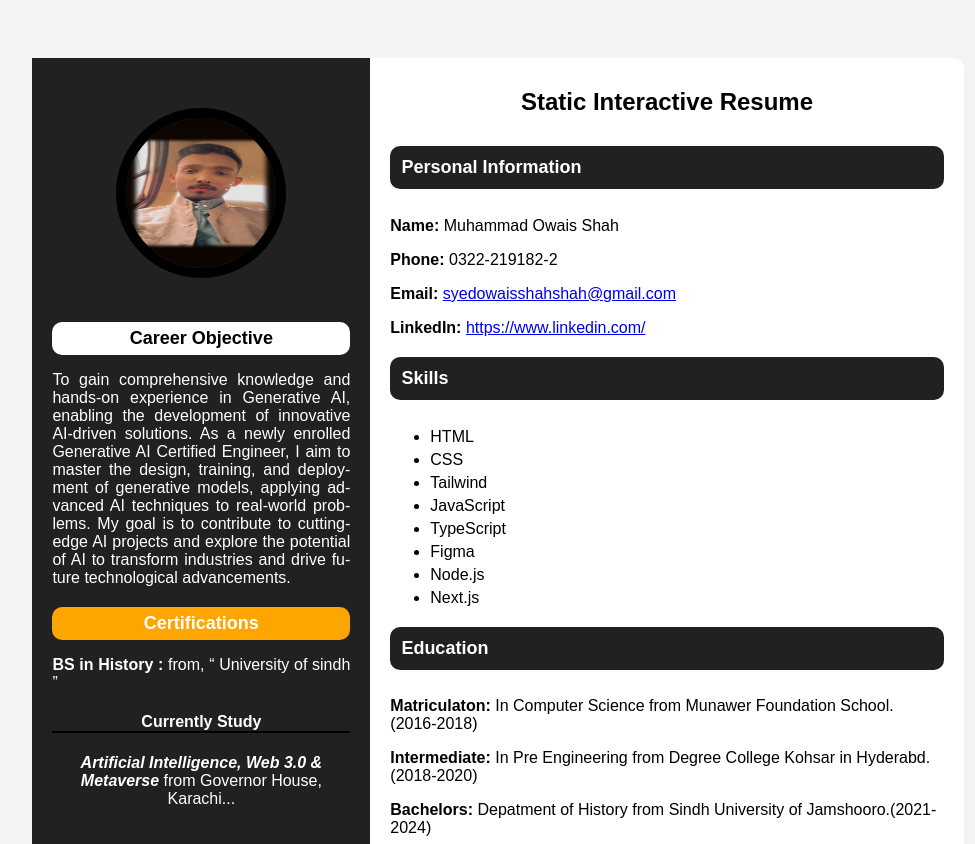
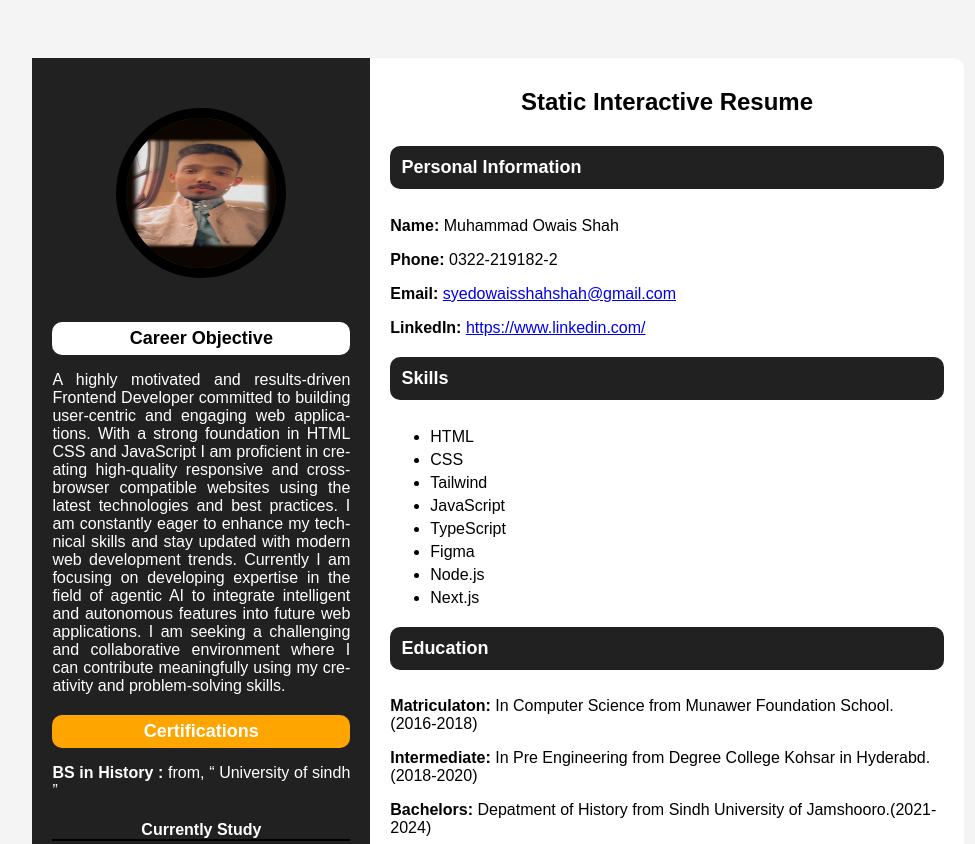
Before and after one commit to muhammadowaisshah1/Resume_builder_mileatone1, a plain HTML site: page index.html in a window 1280 px wide. Shown: the top 844 px of the page, without its empty margins (142-1117 px from the left). Drawn offline with Linux system fonts and the light colour scheme.

Commit message:
Update index.html

```diff
--- a/index.html
+++ b/index.html
@@ -15,7 +15,9 @@
             <img src="./img1.jpg" alt="Profile Picture" class="profile-picture">
             <section id="objective">
                  <h3 style="background-color: white; color: black;">Career Objective</h3>
-                <p style="text-align: justify;hyphens: auto;">To gain comprehensive knowledge and hands-on experience in Generative AI, enabling the development of innovative AI-driven solutions. As a newly enrolled Generative AI Certified Engineer, I aim to master the design, training, and deployment of generative models, applying advanced AI techniques to real-world problems. My goal is to contribute to cutting-edge AI projects and explore the potential of AI to transform industries and drive future technological advancements.</p>
+                <p style="text-align: justify;hyphens: auto;">
+                    A highly motivated and results-driven Frontend Developer committed to building user-centric and engaging web applications. With a strong foundation in HTML CSS and JavaScript I am proficient in creating high-quality responsive and cross-browser compatible websites using the latest technologies and best practices. I am constantly eager to enhance my technical skills and stay updated with modern web development trends. Currently I am focusing on developing expertise in the field of agentic AI to integrate intelligent and autonomous features into future web applications. I am seeking a challenging and collaborative environment where I can contribute meaningfully using my creativity and problem-solving skills.
+                </p>
             </section>
 
             <section id="certification"></section>
```
